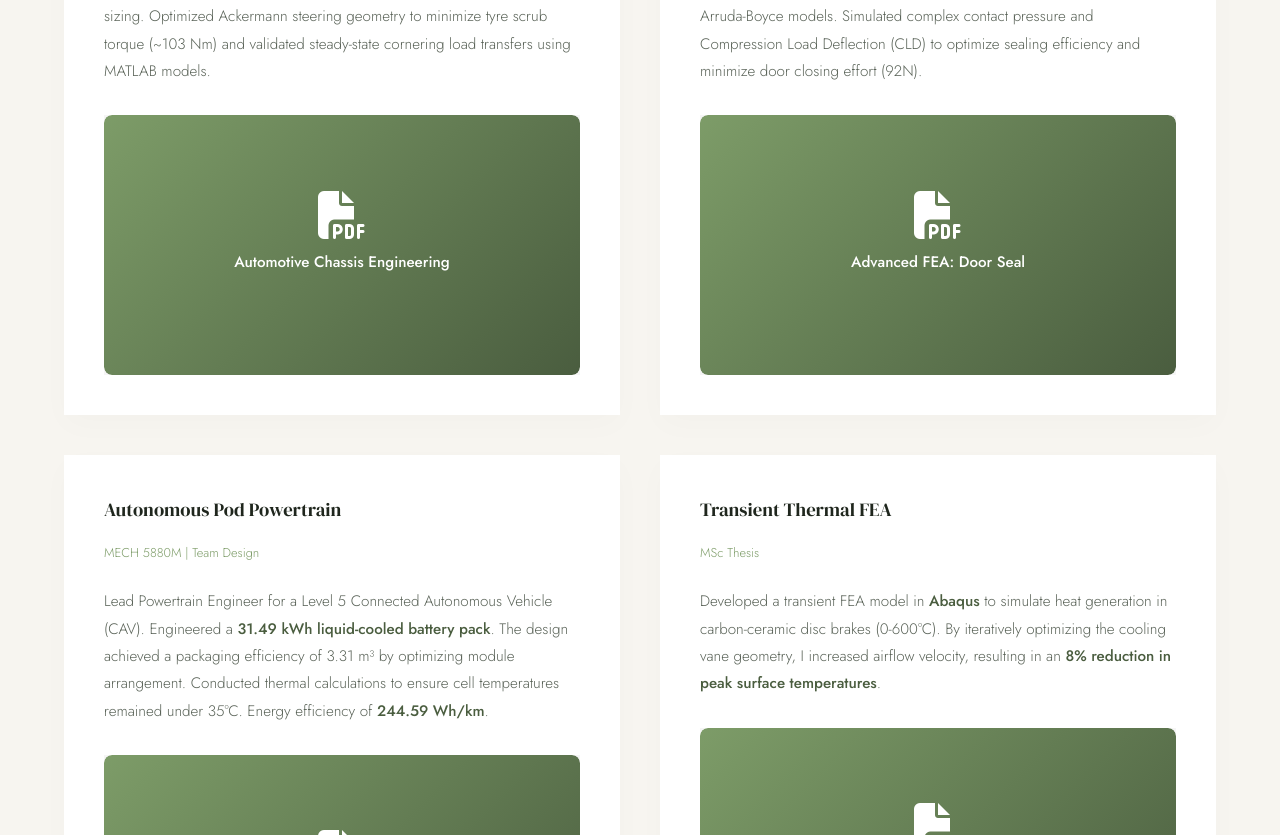
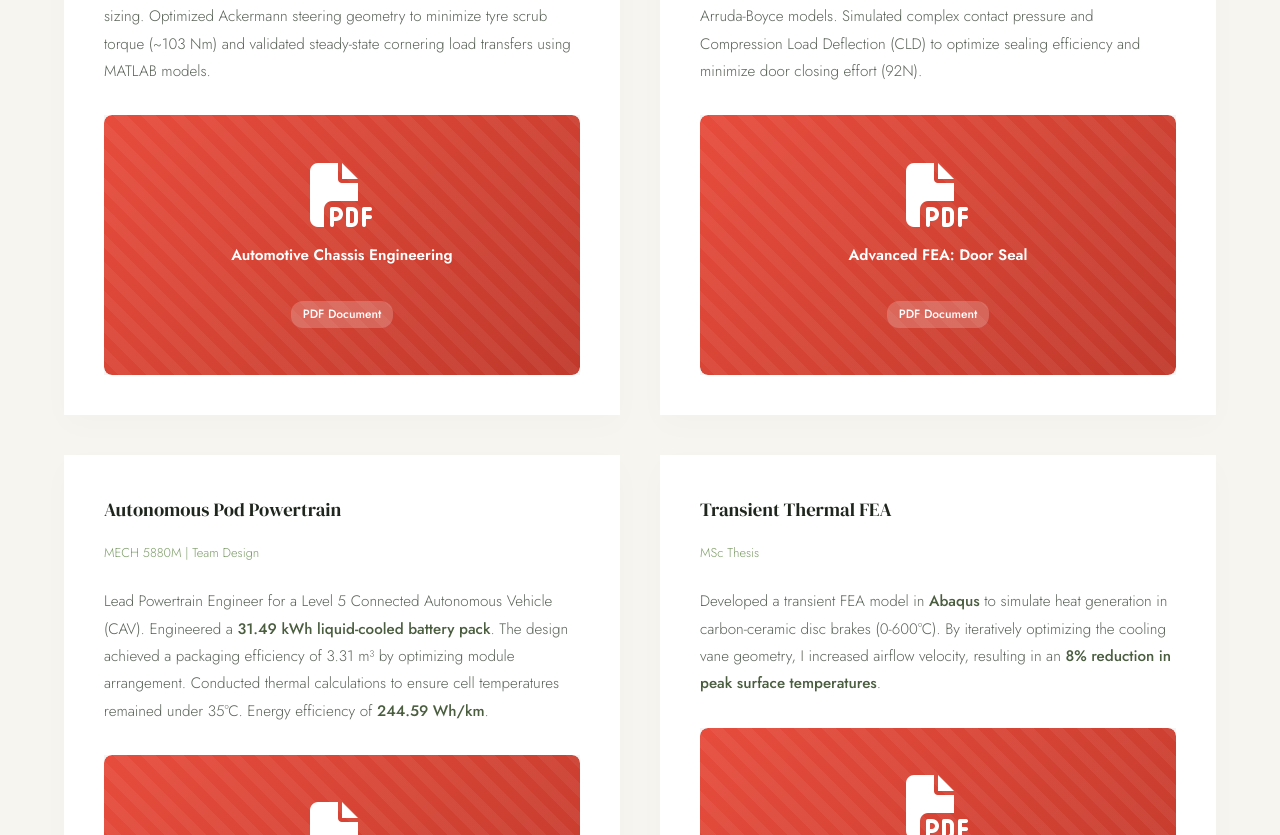
Before and after one commit to siddharthachaturvedi025-max/portfolio_react, a React (Vite) app: page / in a window 1280 px wide. Shown: the part 11165-12000 px from the top of the page. Built offline with nearby package versions, Linux system fonts and the light colour scheme; no server answers.

Commit message:
fix: use simple styled placeholders for PDF thumbnails

```diff
--- a/src/components/DriveFile.jsx
+++ b/src/components/DriveFile.jsx
@@ -70,19 +70,66 @@ const DriveFile = ({ name, alt, type = 'auto', className, ...props }) => {
         );
     }
 
-    // Handle PDF files - Render first page using PDF.js
+    // Handle PDF files - Show styled placeholder
     if (fileType === 'pdf') {
-        // Use downloadUrl for PDF.js to fetch and render
-        const pdfUrl = fileMeta?.downloadUrl || fileUrl;
         const pdfViewUrl = fileMeta?.viewUrl || fileUrl;
 
         return (
             <div className={`file-display pdf-display ${className}`} style={{ background: 'transparent', padding: 0 }}>
                 <div className="pdf-preview-wrapper">
-                    {pdfUrl ? (
-                        <>
-                            {/* Render first page using PDF.js */}
-                            <PDFThumbnail url={pdfUrl} alt={alt || name} />
+                    <div className="pdf-placeholder" style={{
+                        background: 'linear-gradient(135deg, #e74c3c 0%, #c0392b 100%)',
+                        padding: '40px 20px',
+                        minHeight: '260px',
+                        borderRadius: '8px',
+                        display: 'flex',
+                        flexDirection: 'column',
+                        alignItems: 'center',
+                        justifyContent: 'center',
+                        position: 'relative',
+                        overflow: 'hidden'
+                    }}>
+                        {/* Background pattern */}
+                        <div style={{
+                            position: 'absolute',
+                            top: 0,
+                            left: 0,
+                            right: 0,
+                            bottom: 0,
+                            background: 'repeating-linear-gradient(45deg, transparent, transparent 10px, rgba(255,255,255,0.05) 10px, rgba(255,255,255,0.05) 20px)',
+                            pointerEvents: 'none'
+                        }}></div>
+
+                        {/* Content */}
+                        <i className="fas fa-file-pdf" style={{
+                            fontSize: '4rem',
+                            color: '#fff',
+                            marginBottom: '15px',
+                            position: 'relative',
+                            zIndex: 1
+                        }}></i>
+                        <p style={{
+                            marginTop: '0',
+                            fontWeight: '600',
+                            color: '#fff',
+                            fontSize: '0.95rem',
+                            textAlign: 'center',
+                            position: 'relative',
+                            zIndex: 1,
+                            maxWidth: '90%'
+                        }}>{alt || name}</p>
+                        <span style={{
+                            marginTop: '8px',
+                            padding: '4px 12px',
+                            background: 'rgba(255,255,255,0.2)',
+                            borderRadius: '12px',
+                            fontSize: '0.75rem',
+                            color: '#fff',
+                            fontWeight: '500',
+                            position: 'relative',
+                            zIndex: 1
+                        }}>PDF Document</span>
+                    </div>
                     <div className="pdf-overlay">
                         <a
                             href={pdfViewUrl}
@@ -96,22 +143,6 @@ const DriveFile = ({ name, alt, type = 'auto', className, ...props }) => {
                             <i className="fas fa-external-link-alt"></i> View Full PDF
                         </a>
                     </div>
-                        </>
-                    ) : (
-                        <div className="file-preview" style={{
-                            background: 'linear-gradient(135deg, var(--matcha-main) 0%, var(--matcha-dark) 100%)',
-                            padding: '30px',
-                            minHeight: '260px',
-                            borderRadius: '8px',
-                            display: 'flex',
-                            flexDirection: 'column',
-                            alignItems: 'center',
-                            justifyContent: 'center'
-                        }}>
-                            <i className="fas fa-file-pdf" style={{ fontSize: '3rem', color: '#fff' }}></i>
-                            <p style={{ marginTop: '10px', fontWeight: '500', color: '#fff' }}>{alt || name}</p>
-                        </div>
-                    )}
                 </div>
             </div>
         );
```
Lines whose indentation alone changed are shown as unchanged.
